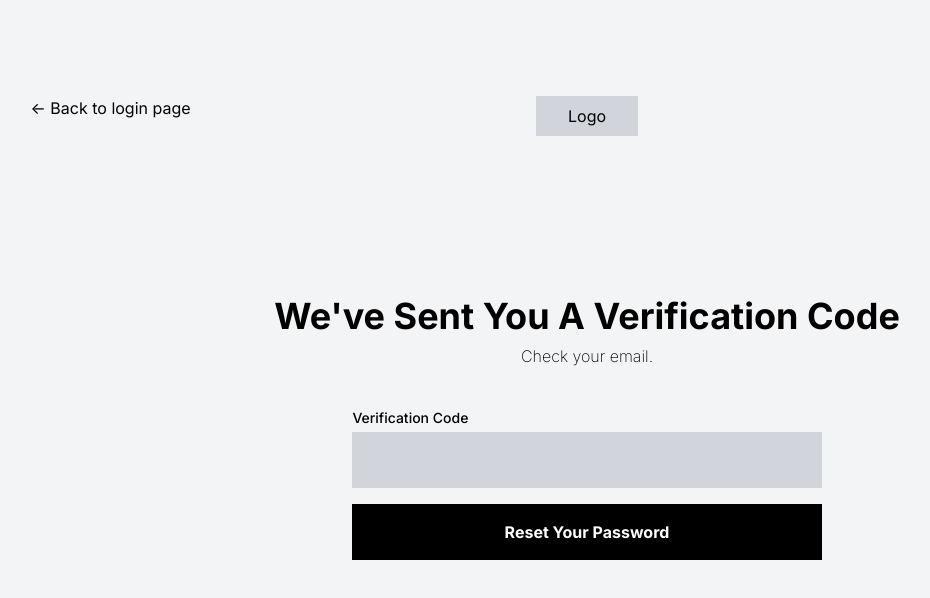
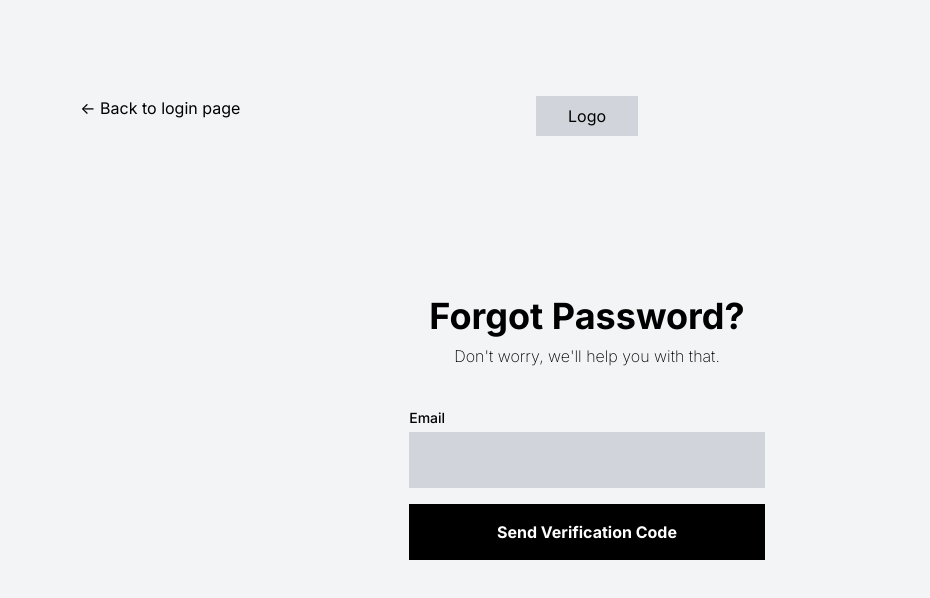
Before and after one commit to op-squad/front, a React (Vite) app: page /password-reset in a window 1280 px wide. Shown: the top 598 px of the page, without its empty margins (53-983 px from the left). Built offline with nearby package versions, Linux system fonts and the light colour scheme.

Commit message:
Add default and simple not found page

```diff
--- a/src/main.tsx
+++ b/src/main.tsx
@@ -4,6 +4,7 @@ import { RouterProvider, createBrowserRouter } from "react-router-dom";
 import App from "./App.tsx";
 import "./index.css";
 import Login from "./pages/Login.tsx";
+import NotFound from "./pages/NotFound.tsx";
 import PasswordReset from "./pages/PasswordReset.tsx";
 import Register from "./pages/Registration.tsx";
 
@@ -24,6 +25,10 @@ const router = createBrowserRouter([
     path: "/password-reset",
     element: <PasswordReset />,
   },
+  {
+    path: "*",
+    element: <NotFound />,
+  },
 ]);
 
 ReactDOM.createRoot(document.getElementById("root")!).render(
--- /dev/null
+++ b/src/pages/NotFound.tsx
@@ -0,0 +1,12 @@
+export default function NotFound() {
+  return (
+    <div className="flex font-inter h-screen bg-gray-100 justify-center items-center">
+      <div className="flex flex-col gap-2 text-center">
+        <p className="font-bold text-4xl text-center whitespace-nowrap">
+          ERROR 404 - PAGE NOT FOUND
+        </p>
+        <p className="text-base font-extralight mb-8">Get Back To Home Page</p>
+      </div>
+    </div>
+  );
+}
--- a/src/pages/PasswordReset.tsx
+++ b/src/pages/PasswordReset.tsx
@@ -11,7 +11,7 @@ export default function PasswordReset() {
           Logo
         </div>
         <div>
-          <PasswordResetMessage sent={true} />
+          <PasswordResetMessage sent={false} />
         </div>
       </div>
       <div className="flex-1 justify-center items-center h-screen"></div>
```
